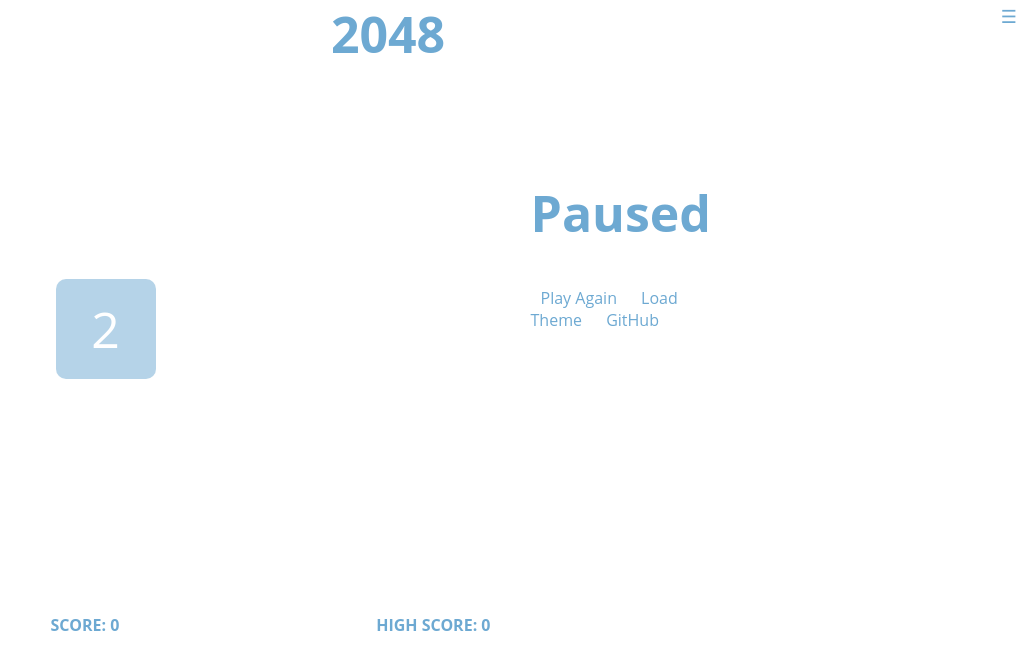
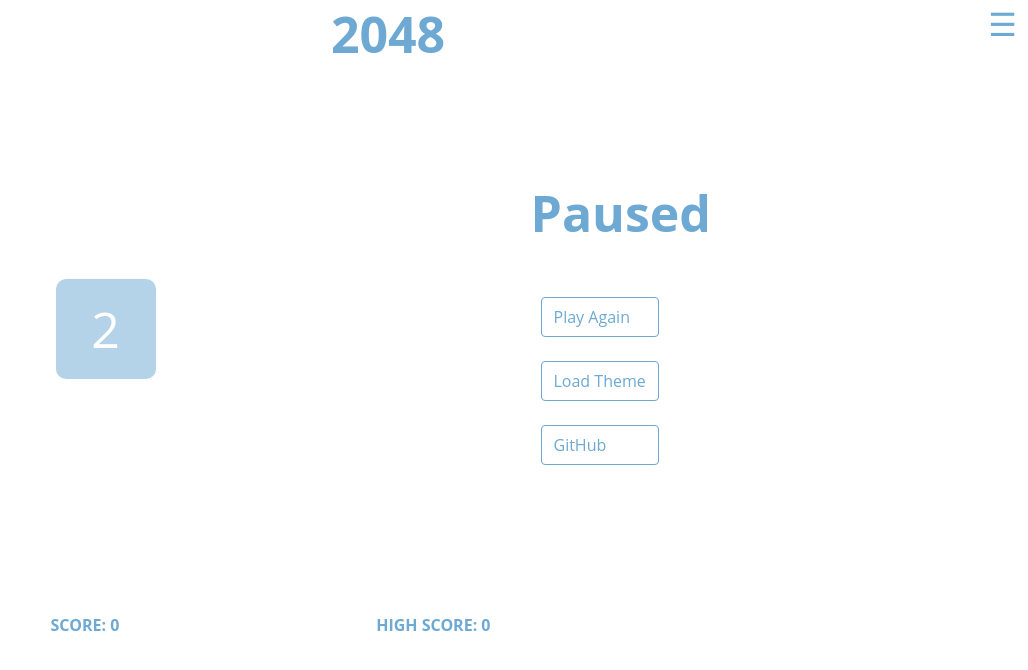
Before and after one commit to jamespeilunli/2048, a website with bundled scripts: page public/index.html in a window 1280 px wide. Both pictures are taken after a click on the button "Menu". Shown: the whole page, without its empty margins (252-1280 px from the left). Built offline with nearby package versions, Linux system fonts and the light colour scheme; files whose address does not match are found by name.

Commit message:
ui tweaks

```diff
--- a/src/styles/index.css
+++ b/src/styles/index.css
@@ -5,7 +5,6 @@
     --tile-margin: 2vw;
     --tile-font-size: calc(var(--tile-size) / 2);
     --board-size: calc(var(--tile-margin) + var(--tiles-per-row) * (var(--tile-margin) + var(--tile-size)));
-    --menu-width: calc(var(--board-size) / 2);
     --font-size: 20px;
   }
 }
@@ -61,13 +60,24 @@ h1 {
   margin: 10px;
 }
 
+.links {
+  display: flex;
+  flex-direction: column;
+  gap: 4px;
+  margin-top: 20px;
+}
+
 .links * {
   color: inherit;
   text-decoration: none;
+  padding: 8px 12px;
+  border: 1px solid currentColor;
+  border-radius: 4px;
+  transition: all 0.2s;
 }
 
 .links *:hover {
-  text-decoration: underline;
+  background-color: rgba(0, 0, 0, 0.03);
   cursor: pointer;
 }
 
@@ -162,7 +172,7 @@ h1 {
   right: calc(var(--tile-margin) / 2);
   background: none;
   border: none;
-  font-size: var(--font-size);
+  font-size: 2em;
   cursor: pointer;
   color: inherit;
 }
```
